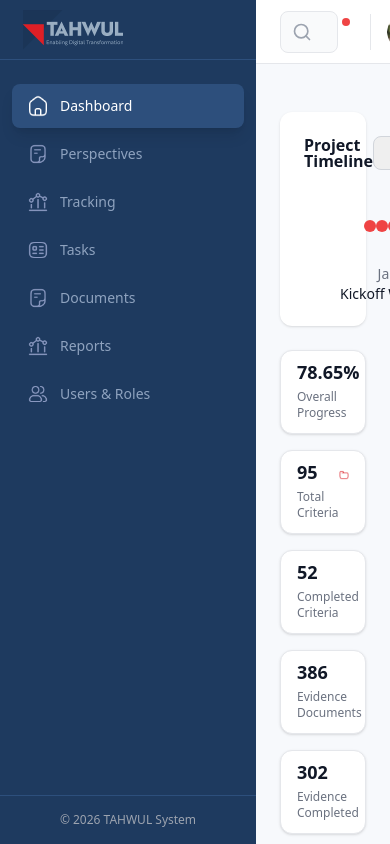
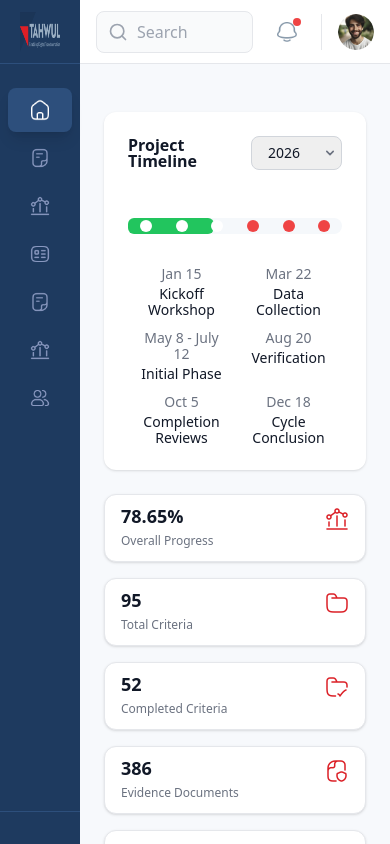
Before and after one commit to AhmarAshraf/tahwultask, a Next.js app: page / in a window 390 px wide. Shown: the top 844 px of the page. Built offline with nearby package versions, Linux system fonts and the light colour scheme.

Commit message:
fix/minor fixes

```diff
--- a/app/globals.css
+++ b/app/globals.css
@@ -160,6 +160,10 @@ a {
 
 .typo-heading-16 {
   @apply text-[16px] font-bold leading-4 text-gray-900 capitalize;
+}
+
+.typo-breadcrumb-16 {
+  @apply text-[16px] font-normal leading-4 text-[#1D3557] capitalize;
 }
 
 .typo-date-14 {
--- a/components/dashboard/Timeline.jsx
+++ b/components/dashboard/Timeline.jsx
@@ -13,7 +13,7 @@ export default function Timeline({ data }) {
             <option>2025</option>
           </select>
           <svg
-            className="pointer-events-none absolute right-3 top-1/2 -translate-y-1/2 h-4 w-4 text-gray-500"
+            className="pointer-events-none absolute right-1 top-1/2 -translate-y-1/2 h-4 w-4 text-gray-500"
             viewBox="0 0 20 20"
             fill="none"
             stroke="currentColor"
@@ -24,9 +24,9 @@ export default function Timeline({ data }) {
         </div>
       </div>
 
-      <div className="relative px-6">
+      <div className="relative">
         {/* Track row */}
-        <div className="relative h-12 w-[1103.94px] max-w-full mx-auto">
+        <div className="relative h-12 w-full">
           <div className="absolute top-1/2 -translate-y-1/2 left-0 right-0 h-[16px] rounded-[10px] bg-[#F5F8FB]"></div>
           <div className="absolute top-1/2 -translate-y-1/2 left-0 h-[16px] w-full rounded-[10px]">
             <div
@@ -52,13 +52,13 @@ export default function Timeline({ data }) {
         </div>
 
         {/* Labels */}
-        <div className="mt-4 flex justify-between w-[1103.94px] max-w-full mx-auto">
+        <div className="mt-4 grid grid-cols-2 sm:grid-cols-3 lg:grid-cols-6 gap-y-3 text-center">
           {data.map((item) => (
-            <div key={`${item.id}-label`} className="text-center px-3" style={{ flex: 1 }}>
-              <p className="typo-date-14 mb-1 whitespace-nowrap">
+            <div key={`${item.id}-label`} className="px-2">
+              <p className="typo-date-14 mb-1">
                 {item.date}
               </p>
-              <p className="typo-subtitle-14 whitespace-nowrap">
+              <p className="typo-subtitle-14">
                 {item.title}
               </p>
             </div>
--- a/components/layout/Header.jsx
+++ b/components/layout/Header.jsx
@@ -3,10 +3,10 @@ import { Search, ChevronDown } from 'lucide-react';
 
 export default function Header() {
   return (
-    <header className="h-16 bg-white border-b border-gray-200 fixed top-0 right-0 left-64 z-10">
-      <div className="h-full px-6 flex items-center justify-between">
+    <header className="h-16 bg-white border-b border-gray-200 fixed top-0 right-0 left-20 sm:left-56 lg:left-64 z-10">
+      <div className="h-full px-4 sm:px-6 flex items-center justify-between gap-4">
         {/* Search */}
-        <div className="flex-1 max-w-xl">
+        <div className="flex-1 max-w-[180px] sm:max-w-xs md:max-w-md lg:max-w-xl">
           <div className="relative">
             <Search className="absolute left-3 top-1/2 transform -translate-y-1/2 text-gray-400 w-5 h-5" />
             <input
@@ -40,8 +40,8 @@ export default function Header() {
               height={36}
               className="w-9 h-9 rounded-full object-cover"
             />
-            <div className="flex items-center space-x-2">
-              <span className="typo-table-cell-medium-14">Mohamed</span>
+            <div className="hidden sm:flex items-center space-x-2">
+              <span className="typo-table-cell-medium-14">Mohammed</span>
               <ChevronDown className="w-4 h-4 text-gray-400" />
             </div>
           </div>
--- a/components/layout/Layout.jsx
+++ b/components/layout/Layout.jsx
@@ -6,7 +6,7 @@ export default function Layout({ children }) {
     <div className="min-h-screen bg-[#F7F9FC]">
       <Sidebar />
       <Header />
-      <main className="ml-64 pt-16 min-h-screen bg-[#F7F9FC]">
+      <main className="ml-20 sm:ml-56 lg:ml-64 pt-16 min-h-screen bg-[#F7F9FC]">
         <div className="p-6">
           {children}
         </div>
--- a/components/layout/Sidebar.jsx
+++ b/components/layout/Sidebar.jsx
@@ -16,28 +16,20 @@ export default function Sidebar() {
   const pathname = usePathname();
 
   return (
-    <aside className="w-64 bg-primary min-h-screen fixed left-0 top-0 text-white flex flex-col">
+    <aside className="w-20 sm:w-56 lg:w-64 bg-primary min-h-screen fixed left-0 top-0 text-white flex flex-col">
       {/* Logo */}
-      <div className="p-6 border-b border-primary-light relative" style={{ height: '60px' }}>
+      <div className="h-16 px-3 sm:px-6 border-b border-primary-light flex items-center justify-center sm:justify-start">
         <Image
           src="/Tahwul.png"
           alt="TAHWUL Logo"
           width={100}
           height={40}
-          style={{
-            width: '100px',
-            height: '40px',
-            position: 'absolute',
-            top: '10px',
-            left: '23px',
-            opacity: 1,
-            transform: 'rotate(0deg)'
-          }}
+          className="w-10 h-10 sm:w-[100px] sm:h-[40px]"
         />
       </div>
 
       {/* Navigation */}
-      <nav className="flex-1 px-3 py-6 space-y-1">
+      <nav className="flex-1 px-2 sm:px-3 py-6 space-y-1">
         {menuItems.map((item) => {
           const isActive = pathname === item.href;
 
@@ -46,7 +38,7 @@ export default function Sidebar() {
               key={item.href}
               href={item.href}
               className={`
-                flex items-center space-x-3 px-4 py-3 rounded-lg
+                flex items-center justify-center sm:justify-start gap-0 sm:gap-3 px-3 sm:px-4 py-3 rounded-lg
                 transition-all duration-200 group
                 ${isActive
                   ? 'sidebar-link-active sidebar-link-bg shadow-lg'
@@ -65,7 +57,7 @@ export default function Sidebar() {
                 `}
               />
               <span
-                className={`typo-sidebar-14 ${
+                className={`hidden sm:inline typo-sidebar-14 ${
                   isActive ? 'sidebar-link-active' : 'sidebar-link'
                 }`}
               >
@@ -78,7 +70,7 @@ export default function Sidebar() {
 
       {/* Footer */}
       <div className="p-4 border-t border-primary-light">
-        <div className="typo-meta-12 text-center">
+        <div className="hidden sm:block typo-meta-12 text-center">
           © 2026 TAHWUL System
         </div>
       </div>
--- a/pages/perspectives.jsx
+++ b/pages/perspectives.jsx
@@ -27,7 +27,7 @@ export default function Perspectives() {
           >
             <img src="/icons/back.png" alt="Back" className="w-4 h-4" />
           </Link>
-          <span className="typo-table-cell-medium-14">
+          <span className="typo-breadcrumb-16">
             Digital Transformation Strategic Planning
           </span>
         </div>
```
